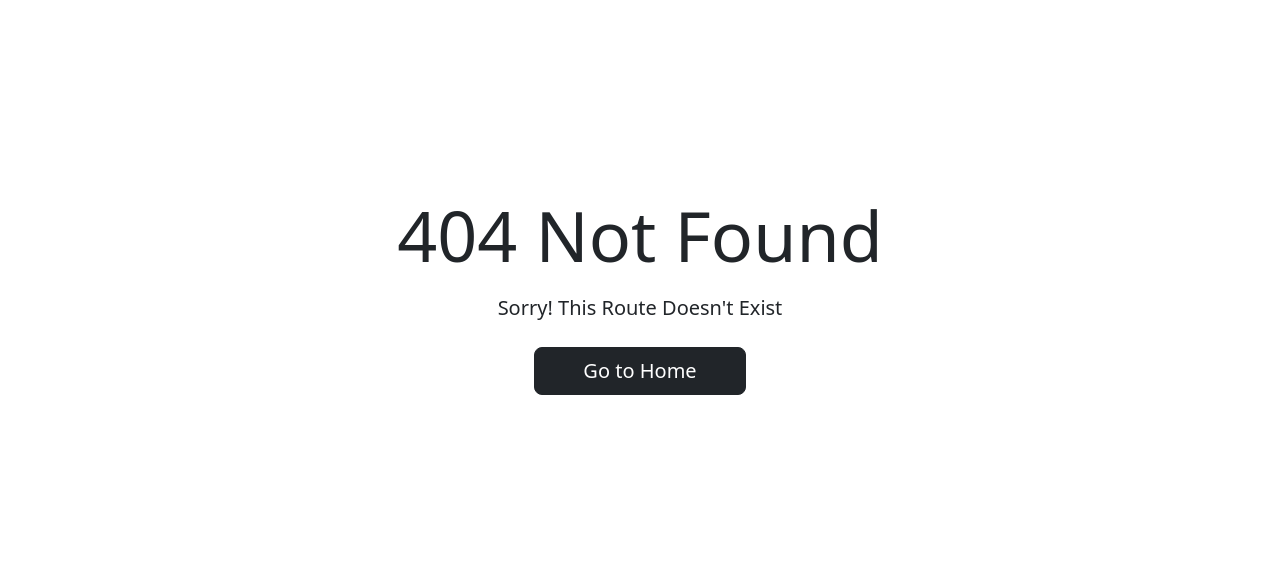
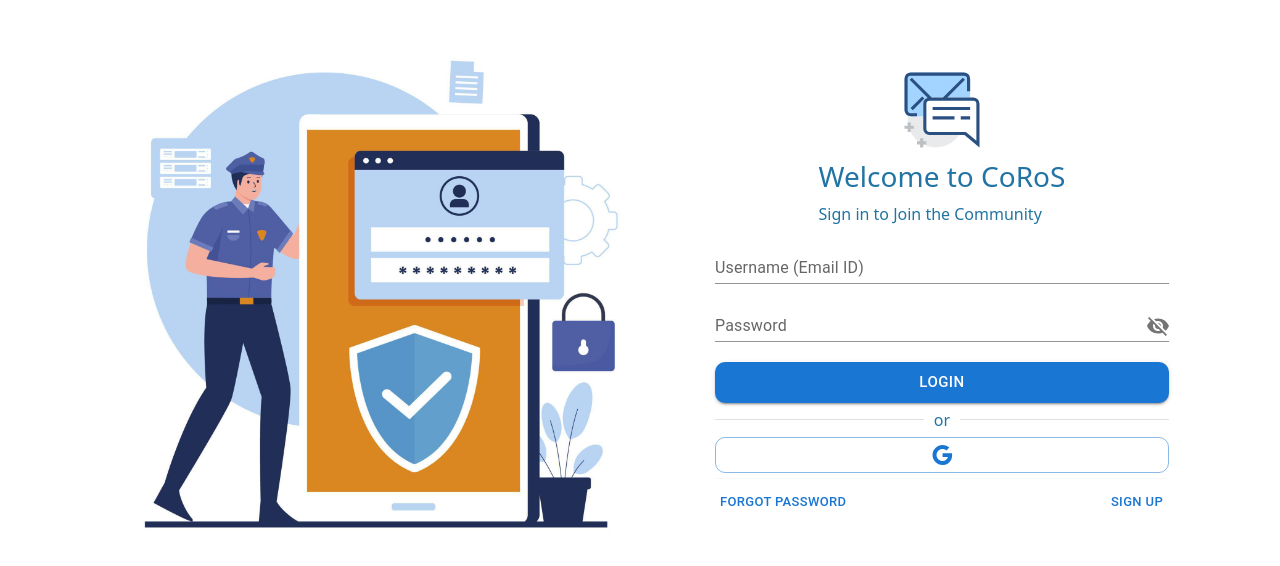
Before and after one commit to muthuabi/coros-vite, a React (Vite) app in the folder room-client/: page /auth in a window 1280 px wide. Before the commit this address had no page. Shown: the part 106-672 px from the top of the page. Built offline with nearby package versions, Linux system fonts and the light colour scheme.

Commit message:
Still in login you idiot

```diff
--- a/room-client/src/App.jsx
+++ b/room-client/src/App.jsx
@@ -16,7 +16,7 @@ function App() {
       <ToastContainer/>
       <Routes>
           <Route path='/' element={<Home/>}/>
-          <Route path='/login' element={<LoginRegister/>}/>
+          <Route path='/auth/*' element={<LoginRegister/>}/>
           <Route path='*' element={<PageNotFound/>}/>
       </Routes>
     </main>
--- a/room-client/src/pages/LoginRegister.jsx
+++ b/room-client/src/pages/LoginRegister.jsx
@@ -5,20 +5,22 @@ import "../styles/login.css";
 import Login from "../components/Login";
 import Register from "../components/Register";
 import "bootstrap/dist/css/bootstrap.min.css";
-
+import {useLocation,useNavigate } from 'react-router-dom';
 const TogglePageContext = createContext();
 const useTogglePage = () => useContext(TogglePageContext);
 const banner = new URL("../assets/images/login-banner-img.jpg", import.meta.url).href;
 
 const LoginRegister = () => {
+    const location=useLocation();
+    const navigate=useNavigate();
     const [isLoginPage, setIsLoginPage] = useState(true);
-    const [passwordVisibilities,setPasswordVisibilities]=useState({
-        password:false,
-        registerPassword:false,
-        registerConfirmPassword:false
+    const [passwordVisibilities, setPasswordVisibilities] = useState({
+        password: false,
+        registerPassword: false,
+        registerConfirmPassword: false
     })
-    const togglePasswordVisibility=(fieldname)=>{
-        setPasswordVisibilities(prev=>({...prev,[fieldname]:!prev[fieldname]}))
+    const togglePasswordVisibility = (fieldname) => {
+        setPasswordVisibilities(prev => ({ ...prev, [fieldname]: !prev[fieldname] }))
     }
     return (
         <Box className="login-container container-fluid row">
@@ -26,7 +28,7 @@ const LoginRegister = () => {
                 <img src={banner} alt="Login Banner" className="banner-img" />
             </div>
             <Box className="login-box col-md-*">
-                <TogglePageContext.Provider value={{ isLoginPage, setIsLoginPage,passwordVisibilities,setPasswordVisibilities,togglePasswordVisibility }}>
+                <TogglePageContext.Provider value={{ isLoginPage, setIsLoginPage, passwordVisibilities, setPasswordVisibilities, togglePasswordVisibility }}>
                     {isLoginPage ? <Login /> : <Register />}
                 </TogglePageContext.Provider>
             </Box>
```
